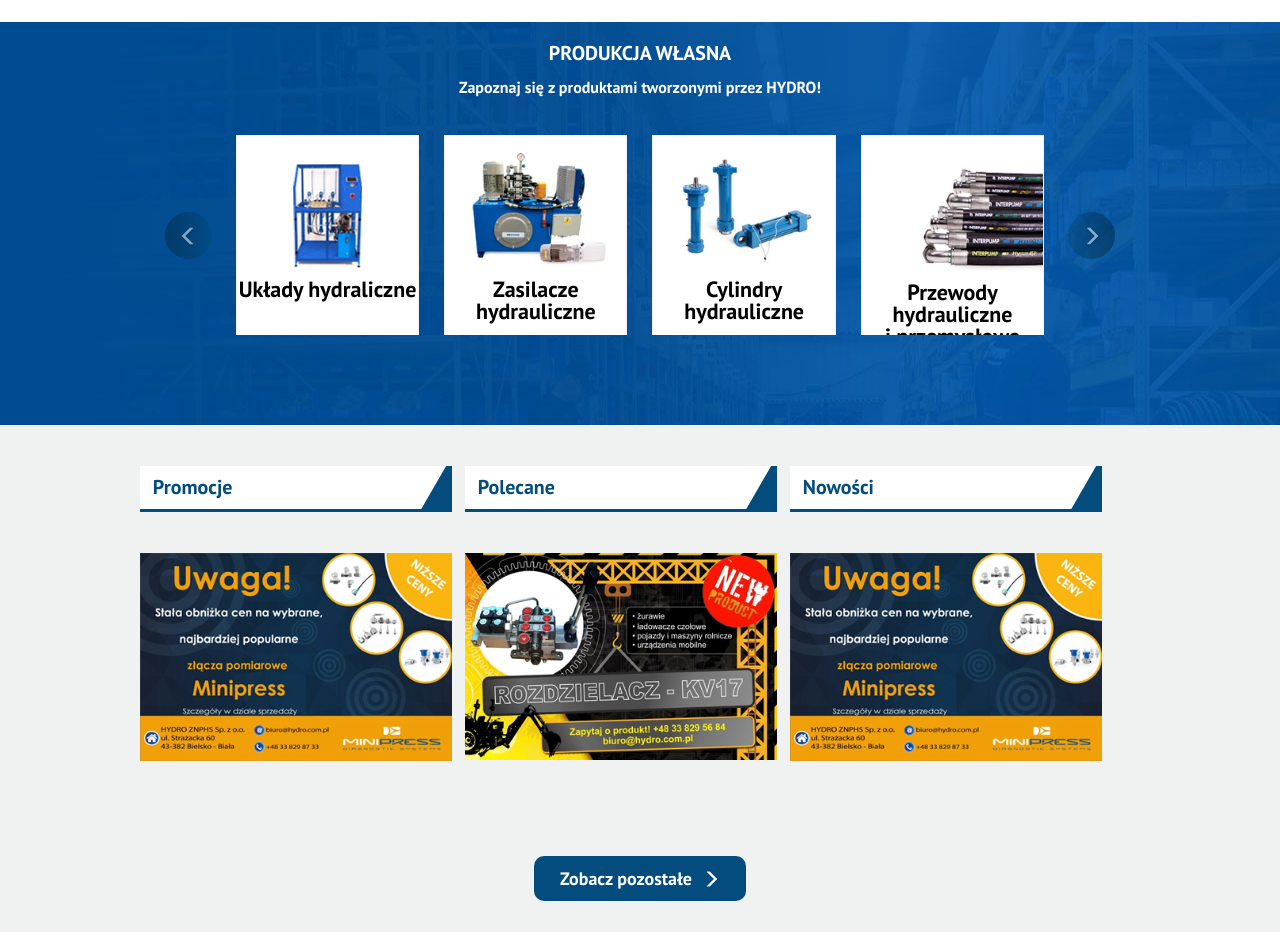
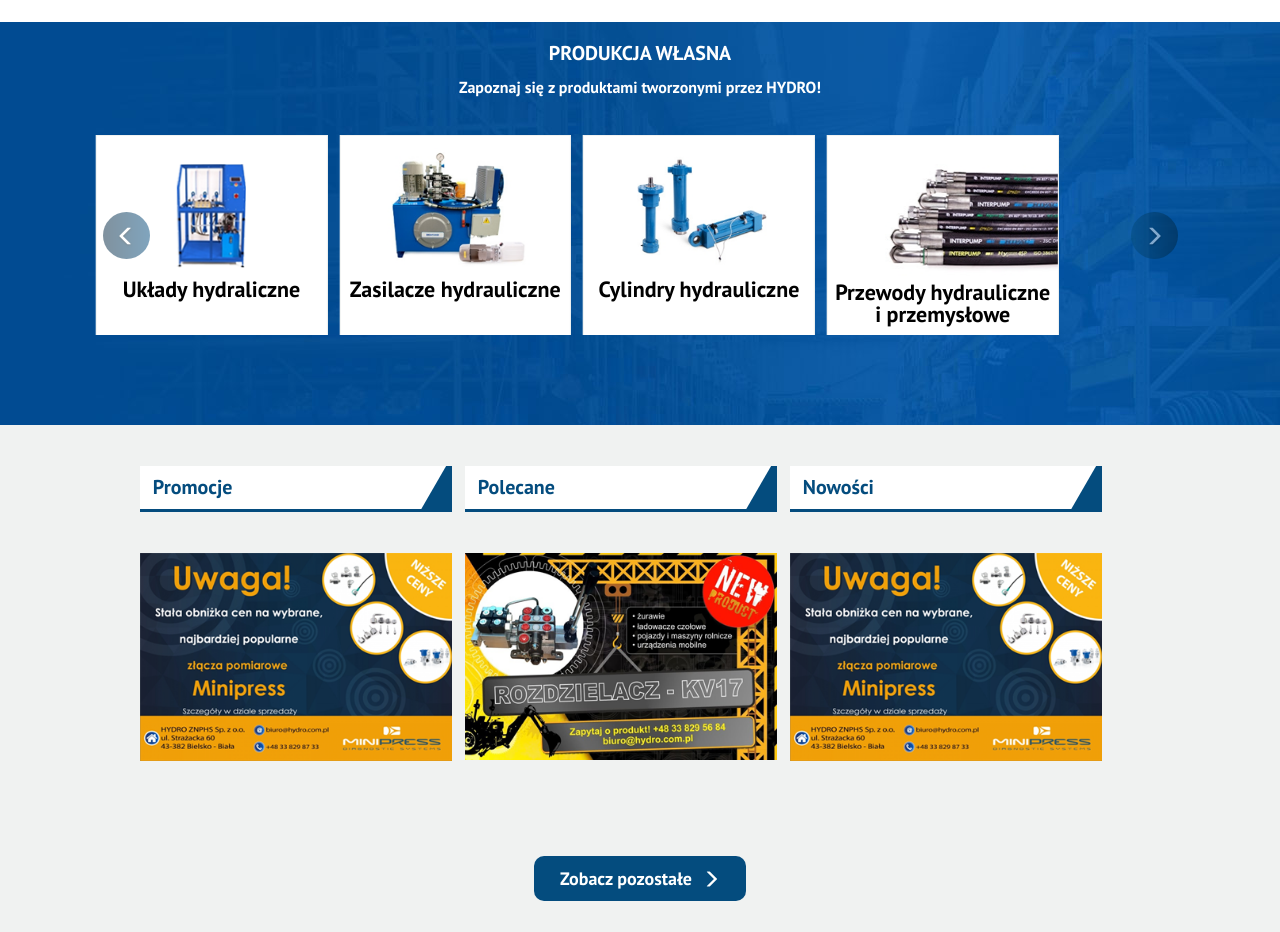
Before and after one commit to jaruto7/hydro, a website: page index.html in a window 1280 px wide. Shown: the part 1920-2852 px from the top of the page. Drawn offline with nearby package versions, Linux system fonts and the light colour scheme; a web font is replaced by a local one.

Commit message:
Fix repsonsive layout for production section

```diff
--- a/index.html
+++ b/index.html
@@ -214,29 +214,29 @@
     <h2 class="production__title">Produkcja własna</h2>
     <h4 class="production__description">Zapoznaj się z produktami tworzonymi przez HYDRO!</h4>
 
-    <div id="carousel-example-generic" class="carousel slide">
+    <div id="carousel-example-generic" class="carousel slide" data-ride="carousel">
       <!-- data-ride="carousel" -->
 
       <!-- Wrapper for slides -->
       <div class="carousel-inner" role="listbox">
         <div class="slider item active">
           <ul class="slider__list row">
-            <li class="slider__item--space col-xs-12 col-sm-6 col-md-4 col-lg-2 col-lg-offset-2">
+            <li class="slider__item--space col-xs-12 col-sm-6 col-md-4 col-lg-3 col-lg-offset-1">
               <div class="slider__item--wrapper">
                 <a class="slider__link" href="#"><img class="slider__image slider__image--space" src="images/layer_30.png" alt="Układy hydraliczne"><p class="slider__paragraph">Układy hydraliczne</p></a>
               </div>
             </li>
-            <li class="slider__item--space col-xs-12 col-sm-6 col-md-4 col-lg-2">
+            <li class="slider__item--space col-xs-12 col-sm-6 col-md-4 col-lg-3">
               <div class="slider__item--wrapper">
                 <a class="slider__link" href="#"><img class="slider__image" src="images/layer_31.png" alt="Zasilacze hydrauliczne"><p class="slider__paragraph">Zasilacze hydrauliczne</p></a>
               </div>
             </li>
-            <li class="slider__item--space col-xs-12 col-sm-6 col-md-4 col-lg-2">
+            <li class="slider__item--space col-xs-12 col-sm-6 col-md-4 col-lg-3">
               <div class="slider__item--wrapper">
                 <a class="slider__link" href="#"><img class="slider__image" src="images/layer_32.png" alt="Cylindry hydrauliczne"><p class="slider__paragraph">Cylindry hydrauliczne</p></a>
               </div>
             </li>
-            <li class="slider__item--space col-xs-12 col-sm-6 col-md-4 col-lg-2">
+            <li class="slider__item--space col-xs-12 col-sm-6 col-md-4 col-lg-3">
               <div class="slider__item--wrapper">
                 <a class="slider__link" href="#"><img class="slider__image slider__image--position-cable" src="images/layer_33.png" alt="Przewody hydrauliczne i przemysłowe"><p
                   class="slider__paragraph slider__paragraph--position-cable">Przewody hydrauliczne<br> i przemysłowe</p></a>
@@ -248,25 +248,25 @@
         </div>
         <div class="item">
           <ul class="slider__list row">
-            <li class="slider__item--space col-xs-12 col-sm-6 col-md-4 col-lg-2 col-lg-offset-2">
+            <li class="slider__item--space col-xs-12 col-sm-6 col-md-4 col-lg-3 col-lg-offset-1">
               <div class="slider__item--wrapper">
                 <a class="slider__link" href="#"><img class="slider__image slider__image--space" src="images/layer_30.png" alt="Układy hydraliczne"><p class="slider__paragraph">Układy hydraliczne</p></a>
               </div>
             </li>
-            <li class="slider__item--space col-xs-12 col-sm-6 col-md-4 col-lg-2">
+            <li class="slider__item--space col-xs-12 col-sm-6 col-md-4 col-lg-3">
               <div class="slider__item--wrapper">
                 <a class="slider__link" href="#"><img class="slider__image" src="images/layer_31.png" alt="Zasilacze hydrauliczne"><p class="slider__paragraph">Zasilacze hydrauliczne</p></a>
               </div>
             </li>
-            <li class="slider__item--space col-xs-12 col-sm-6 col-md-4 col-lg-2">
+            <li class="slider__item--space col-xs-12 col-sm-6 col-md-4 col-lg-3">
               <div class="slider__item--wrapper">
                 <a class="slider__link" href="#"><img class="slider__image" src="images/layer_32.png" alt="Cylindry hydrauliczne"><p class="slider__paragraph">Cylindry hydrauliczne</p></a>
               </div>
             </li>
-            <li class="slider__item--space col-xs-12 col-sm-6 col-md-4 col-lg-2">
+            <li class="slider__item--space col-xs-12 col-sm-6 col-md-4 col-lg-3">
               <div class="slider__item--wrapper">
                 <a class="slider__link" href="#"><img class="slider__image slider__image--position-cable" src="images/layer_33.png" alt="Przewody hydrauliczne i przemysłowe"><p
-                      class="slider__paragraph slider__paragraph--position-cable">Przewody hydrauliczne<br> i przemysłowe</p></a>
+                  class="slider__paragraph slider__paragraph--position-cable">Przewody hydrauliczne<br> i przemysłowe</p></a>
               </div>
             </li>
           </ul>
--- a/sass/_production.scss
+++ b/sass/_production.scss
@@ -39,7 +39,7 @@
   &__item--space {
     // margin: 0 50px;
     // margin: 0 auto;
-    padding: 0 12.5px;
+    padding: 0 6px;
   }
 
   &__item--wrapper {
@@ -117,30 +117,35 @@
 
 @media(max-width: 767px) {
   .carousel-control {
-    margin: auto 10%;
+    margin: auto 0;
   }
 }
 
 @media(min-width: 768px) and (max-width: 991px) {
   .carousel-control {
-    margin: auto 6%;
+    margin: auto 0;
   }
 }
 
 @media(min-width: 992px) and (max-width: 1199px) {
   .carousel-control {
-    margin: auto 4%;
+    margin: auto 0;
   }
 }
 
 @media(min-width: 1200px) {
-  &__item--wrapper {
-    left: 100%;
+  .slider {
+    &__item--space {
+      width: 19.5%;
+    }
+
+    &__list {
+      position: relative;
+      left: 2.9em;
+    }
   }
 
-  &__list {
-    margin-right: 5em;
+  .carousel-control {
+    margin: auto 7%;
   }
-
-
 }
```
Also changed, not shown: css/style.css.
